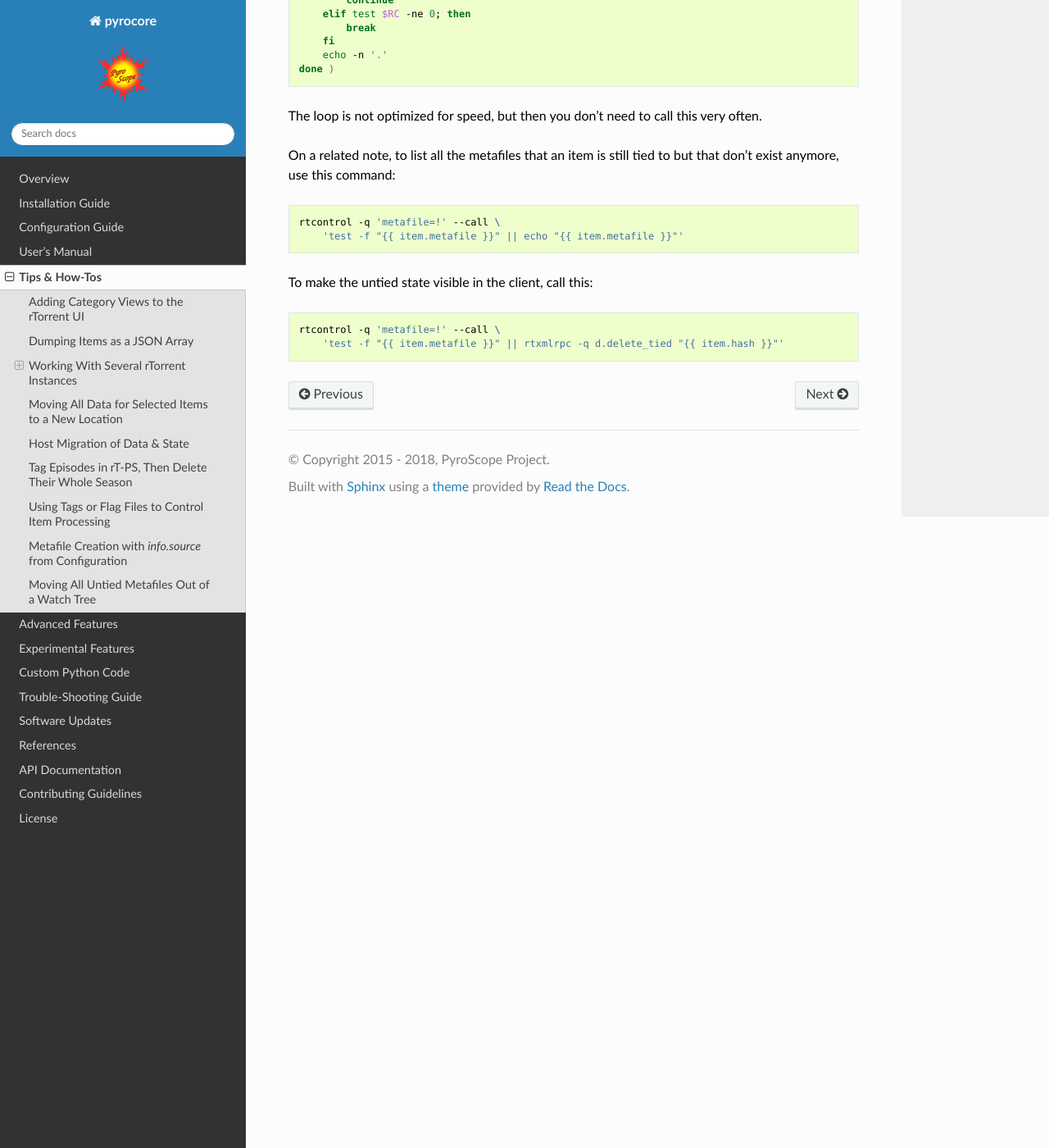
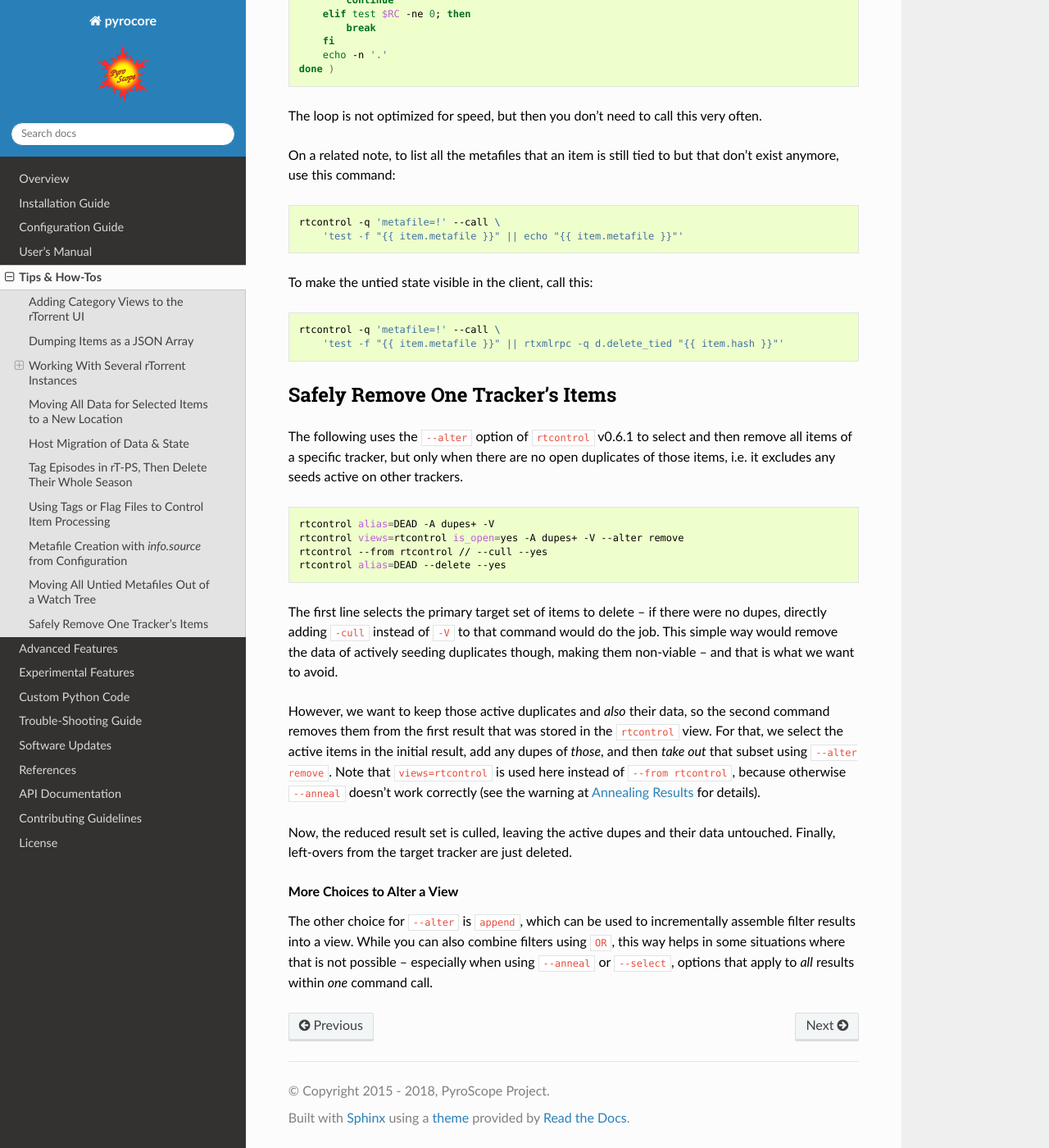
Before and after one commit to pyroscope/pyrocore, a Sphinx documentation site: the page built from docs/howto.rst, in a window 1280 px wide and 1400 px high, scrolled down 8526 px. Shown: the whole window at 82% size. Built offline with Sphinx 7.4.7 and the Read the Docs theme 2.0.0, drawn with Linux system fonts in a browser that asks for light colours.

Commit message:
docs: --alter example - Safely Remove One Tracker's Items

```diff
--- a/docs/howto.rst
+++ b/docs/howto.rst
@@ -484,3 +484,46 @@ To make the untied state visible in the client, call this:
 
     rtcontrol -q 'metafile=!' --call \
         'test -f "{{ item.metafile }}" || rtxmlrpc -q d.delete_tied "{{ item.hash }}"'
+
+
+.. _rtcontrol-alter:
+
+Safely Remove One Tracker's Items
+---------------------------------
+
+The following uses the ``--alter`` option of ``rtcontrol`` v0.6.1 to select and then remove
+all items of a specific tracker, but only when there are no open duplicates of those items,
+i.e. it excludes any seeds active on other trackers.
+
+.. code-block:: shell
+
+    rtcontrol alias=DEAD -A dupes+ -V
+    rtcontrol views=rtcontrol is_open=yes -A dupes+ -V --alter remove
+    rtcontrol --from rtcontrol // --cull --yes
+    rtcontrol alias=DEAD --delete --yes
+
+The first line selects the primary target set of items to delete
+– if there were no dupes, directly adding ``-cull`` instead of ``-V`` to that command would do the job.
+This simple way would remove the data of actively seeding duplicates though, making them non-viable
+– and that is what we want to avoid.
+
+However, we want to keep those active duplicates and *also* their data,
+so the second command removes them from the first result that was stored in the ``rtcontrol`` view.
+For that, we select the active items in the initial result, add any dupes of *those*,
+and then *take out* that subset using ``--alter remove``.
+Note that ``views=rtcontrol`` is used here instead of ``--from rtcontrol``,
+because otherwise ``--anneal`` doesn't work correctly (see the warning at :ref:`anneal-option` for details).
+
+Now, the reduced result set is culled, leaving the active dupes and their data untouched.
+Finally, left-overs from the target tracker are just deleted.
+
+
+.. rubric:: More Choices to Alter a View
+
+The other choice for ``--alter`` is ``append``,
+which can be used to incrementally assemble filter results into a view.
+While you can also combine filters using ``OR``,
+this way helps in some situations where that is not possible
+– especially when using ``--anneal`` or ``--select``, options that apply to *all* results within *one* command call.
+
+.. end howto.rst
--- a/docs/usage-cli-tools.rst
+++ b/docs/usage-cli-tools.rst
@@ -371,6 +371,8 @@ fields), you have three possible options to specify the value:
 See :ref:`useful-filter-conditions` for some concrete examples with an explanation of what they do.
 
 
+.. _anneal-option:
+
 Annealing Results
 """""""""""""""""
 
@@ -410,6 +412,7 @@ unique
     Note that unlike with ‘dupes’, the scope here is only the current result set,
     not *all* loaded items.
 
+See :ref:`rtcontrol-alter` for a practical example using this.
 
 .. warning::
 
```
